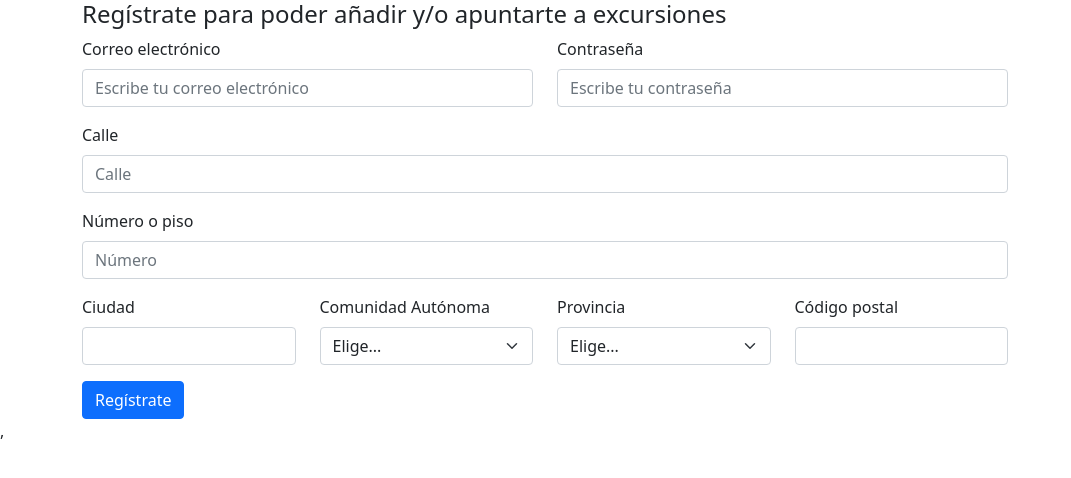
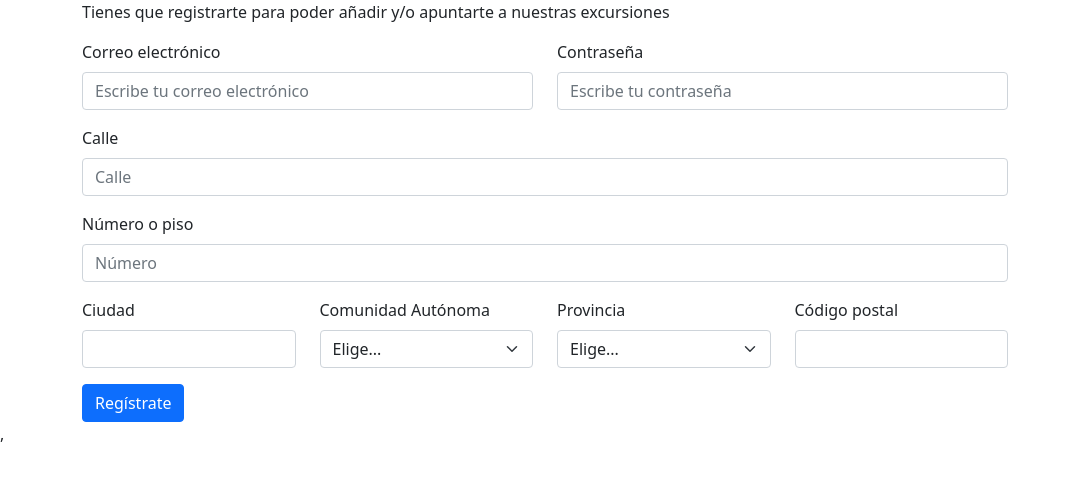
Before and after one commit to irenesj/excursiones, a React (Create React App) app: page /register in a window 1280 px wide. Shown: the top 478 px of the page, without its empty margins (0-1071 px from the left). Built offline with nearby package versions, Linux system fonts and the light colour scheme.

Commit message:
Minor updates

```diff
--- a/src/componentes/Register.js
+++ b/src/componentes/Register.js
@@ -8,7 +8,7 @@ function Register(){
 
         <Container>
             <Row>
-                <h4>Regístrate para poder añadir y/o apuntarte a excursiones</h4>
+                <p>Tienes que registrarte para poder añadir y/o apuntarte a nuestras excursiones</p>
             </Row>
             <Row>
                 <Col xs="10">
```
